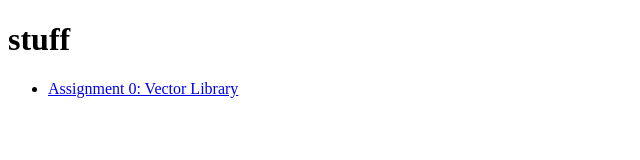
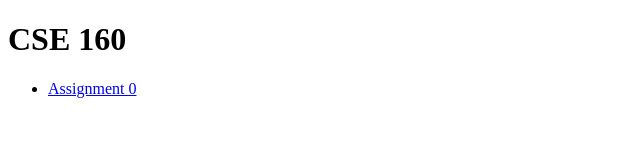
Before and after one commit to taiyatoons/CSE-160, a plain HTML site: page index.html in a window 1280 px wide. Shown: the whole page, without its empty margins (0-640 px from the left). Drawn offline with Linux system fonts and the light colour scheme.

Commit message:
updated index

```diff
--- a/index.html
+++ b/index.html
@@ -6,10 +6,10 @@
     <title>CSE-160 Assignments</title>
 </head>
 <body>
-    <h1>stuff</h1>
+    <h1>CSE 160</h1>
     <ul>
         <!-- Remember to use use relative paths to your html files so it works both locally and on Github Pages -->
-        <li><a href="asgn0/asg0.html">Assignment 0: Vector Library</a></li>
+        <li><a href="asgn0/asg0.html">Assignment 0</a></li>
         <!-- <li><a href="asgn1/asgn1.html">Assignment 1: Painting</a></li> -->
         <!-- et cetera. Remember to add a new link for each assignment. -->
         <!-- Feel free to customize your index.html however you want! -->
```
